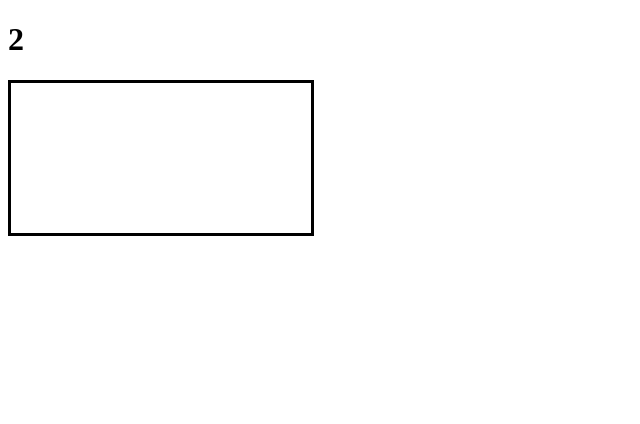
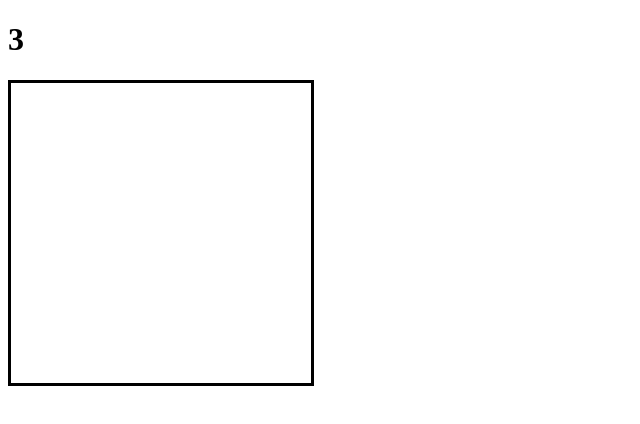
Before and after one commit to jjf-workshop/jm, a plain HTML site: page index.html in a window 1280 px wide. Shown: the whole page, without its empty margins (0-640 px from the left). Drawn offline with Linux system fonts and the light colour scheme.

Commit message:
Update index.html

```diff
--- a/index.html
+++ b/index.html
@@ -1,10 +1,14 @@
 <!DOCTYPE html>
 <html>
 
+<head>
+<meta name="viewport" content="width=device-width,initial-scale=1">
+</head>
+
 <body>
-<h1>2</h1>
+<h1>3</h1>
 <div>
-  <canvas style="border: solid"></canvas>
+  <canvas width="300" height="300" style="border: solid"></canvas>
 </div>
 </body>
 
```
